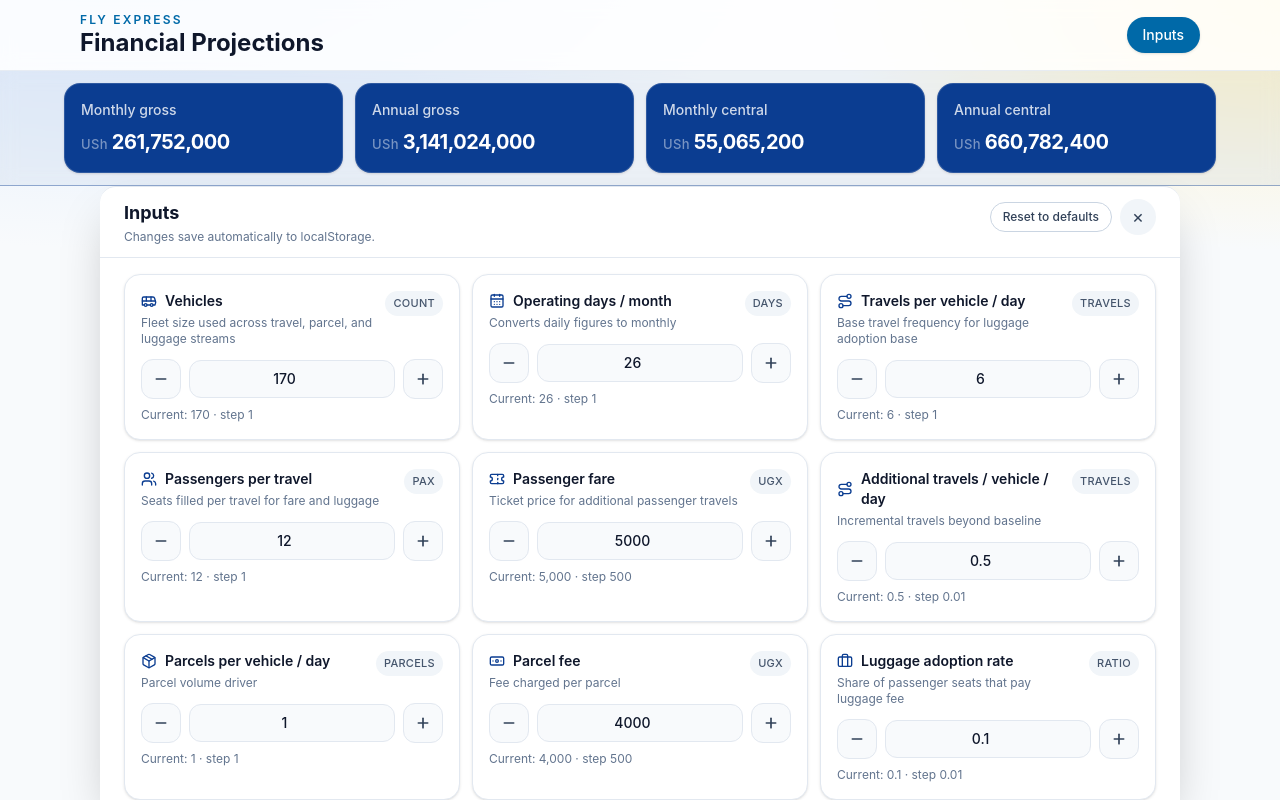
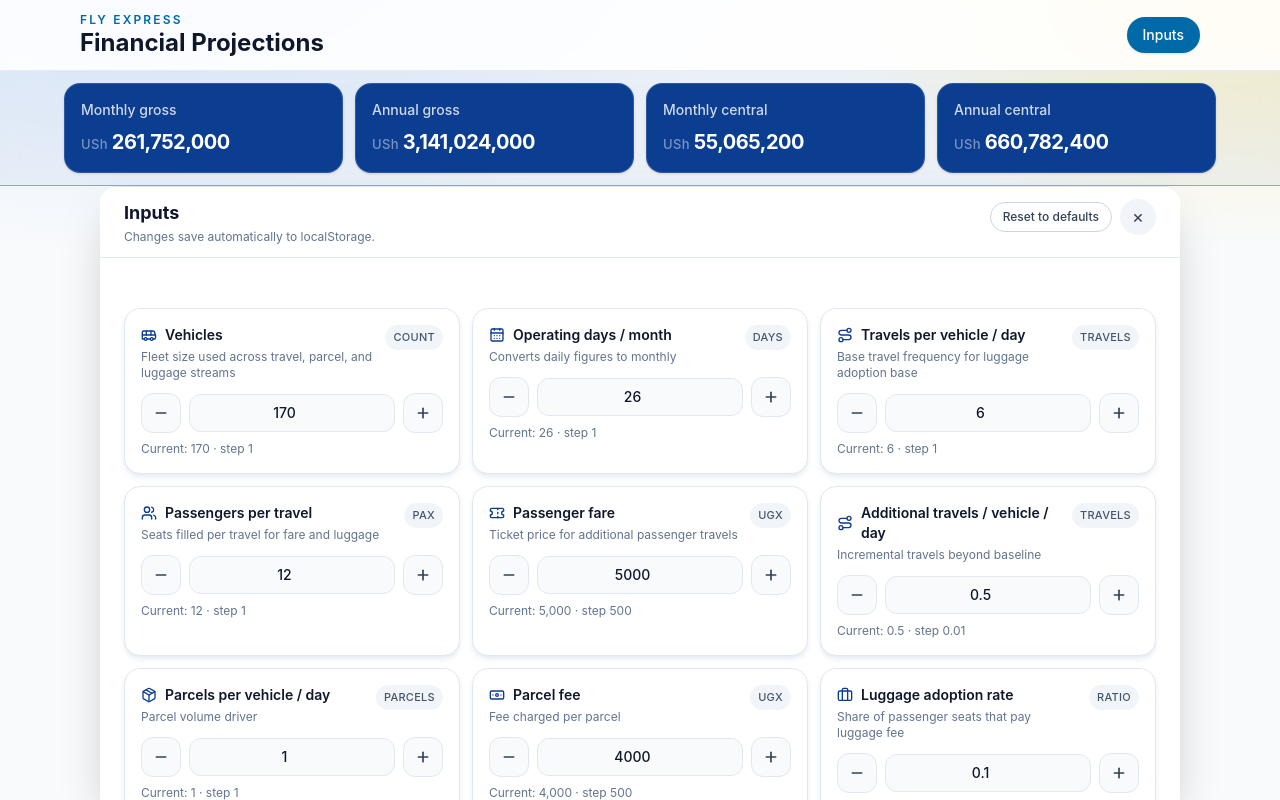
Before and after one commit to xristo7/flyexpressprojections, a React (Vite) app: page / in a window 1280 px wide. Both pictures are taken after a click on the button "Inputs". Built offline with nearby package versions, Linux system fonts and the light colour scheme.

Commit message:
Scroll the drawer surface; pad input cards for visible shadows

```diff
--- a/src/components/InputsDrawer.tsx
+++ b/src/components/InputsDrawer.tsx
@@ -29,13 +29,13 @@ export function InputsDrawer() {
       aria-modal="true"
       aria-labelledby={titleId}
       className={[
-        'z-50 flex min-h-0 flex-1 flex-col bg-white shadow-2xl',
+        // Scroll lives on the drawer itself — input cards sit on this surface
+        'scroll-panel z-50 flex min-h-0 flex-1 flex-col overflow-y-auto overscroll-contain bg-white shadow-2xl',
         'rounded-t-2xl border-t border-slate-200',
-        // Desktop: inset ~100px from left/right so sheet is not edge-flush
         'md:mx-[100px]',
       ].join(' ')}
     >
-      <div className="flex shrink-0 items-start justify-between gap-3 border-b border-slate-200 px-4 py-3 md:px-6">
+      <div className="sticky top-0 z-10 flex shrink-0 items-start justify-between gap-3 border-b border-slate-200 bg-white/95 px-4 py-3 backdrop-blur md:px-6">
         <div className="min-w-0">
           <h2 id={titleId} className="text-lg font-bold text-slate-900">
             Inputs
@@ -66,7 +66,8 @@ export function InputsDrawer() {
         </div>
       </div>
 
-      <div className="scroll-panel min-h-0 flex-1 overflow-y-auto overscroll-contain px-4 py-4 md:px-6">
+      {/* Padding so card shadows sit fully on the drawer surface */}
+      <div className="px-4 pt-[50px] pb-[70px] md:px-6">
         <InputsForm compact hideHeader />
       </div>
     </div>
--- a/src/components/InputsForm.tsx
+++ b/src/components/InputsForm.tsx
@@ -100,7 +100,7 @@ export function InputsForm({ compact = false, hideHeader = false }: InputsFormPr
           return (
             <label
               key={meta.key}
-              className="rounded-2xl border border-slate-200 bg-white p-4 shadow-sm transition hover:border-sky-200"
+              className="rounded-2xl border border-slate-200 bg-white p-4 shadow-md shadow-slate-200/80 transition hover:border-sky-200"
             >
               <div className="flex items-start justify-between gap-3">
                 <div className="min-w-0">
```
